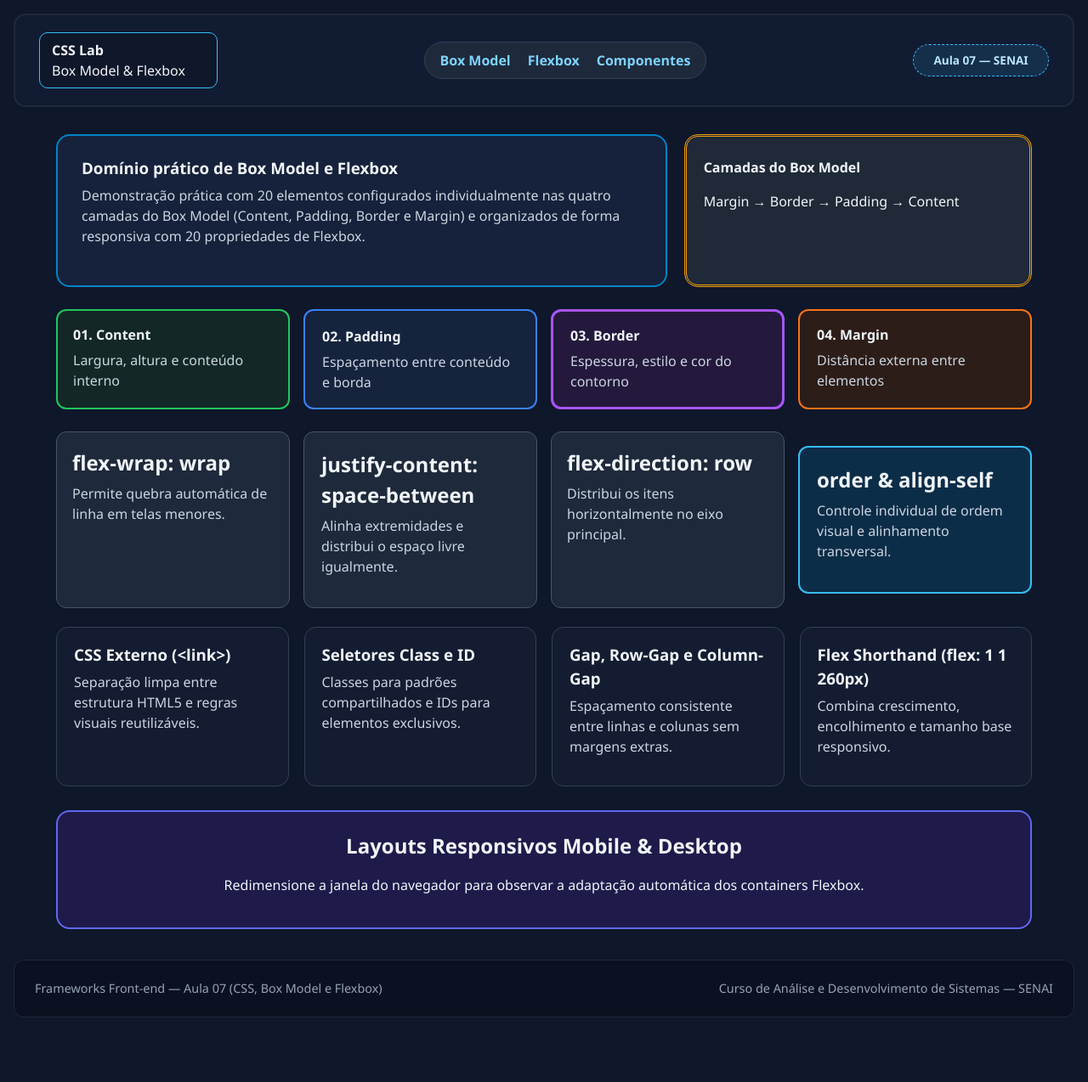
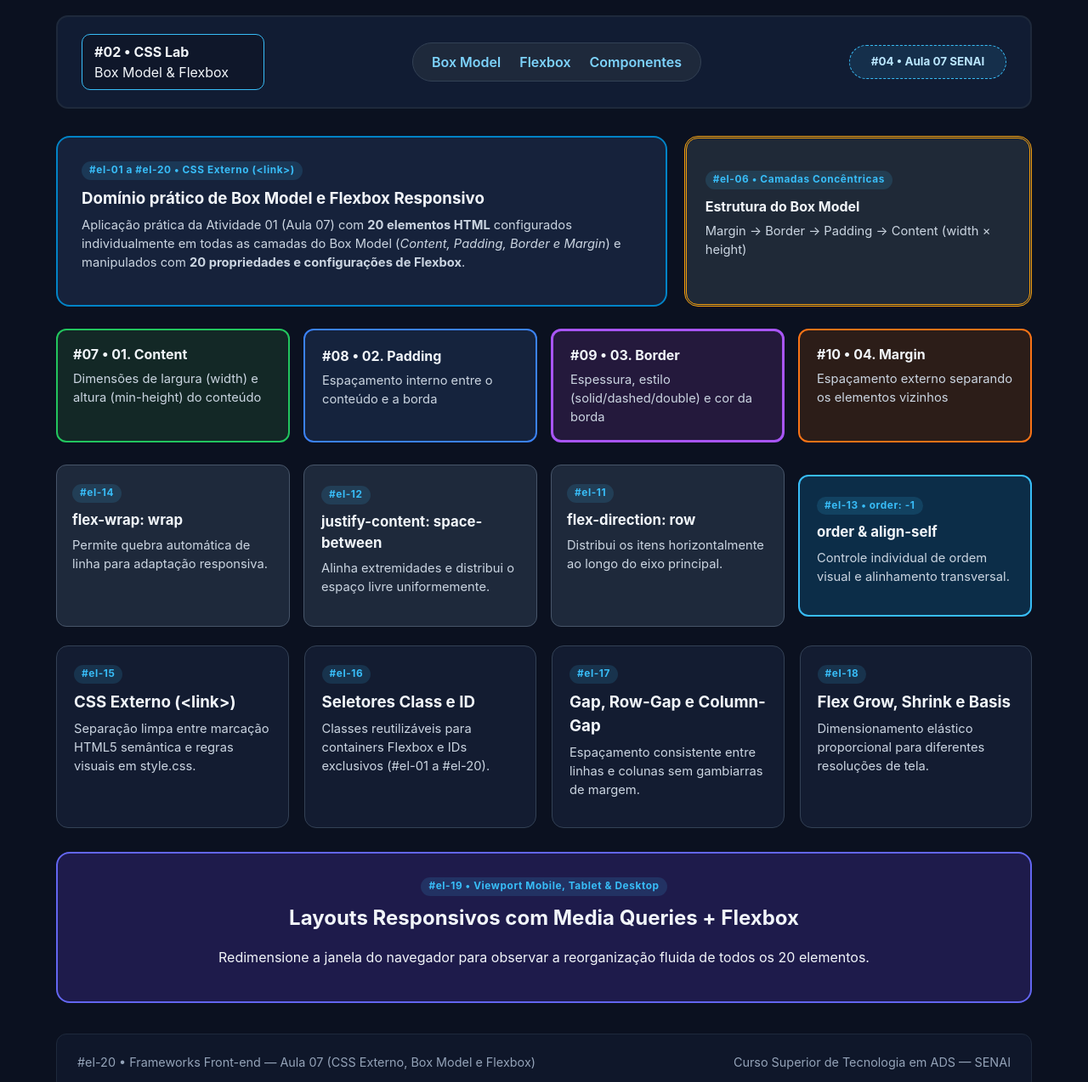
Before and after one commit to Enzootomas/projeto-css-flexbox, a plain HTML site: page index.html in a window 1280 px wide. Shown: the top 1274 px of the page at 85% size. Before the commit the page ends 1222 px from the top, so only its background shows below. Drawn offline with Linux system fonts and the light colour scheme.

Commit message:
feat: explicita dimensoes completas nos 20 elementos Box Model e adiciona captura real

```diff
--- a/index.html
+++ b/index.html
@@ -3,7 +3,7 @@
 <head>
   <meta charset="UTF-8" />
   <meta name="viewport" content="width=device-width, initial-scale=1.0" />
-  <title>CSS Lab — Box Model &amp; Flexbox Responsivo (Aula 07)</title>
+  <title>CSS Lab — Box Model (20 Elementos) &amp; Flexbox Responsivo (Aula 07)</title>
   <link rel="stylesheet" href="style.css" />
 </head>
 <body>
@@ -12,7 +12,7 @@
   <header id="el-01" class="cabecalho-flex">
     <!-- Elemento 02: Marca / Identidade -->
     <div id="el-02" class="marca-box">
-      <strong>CSS Lab</strong>
+      <strong>#02 • CSS Lab</strong>
       <span>Box Model &amp; Flexbox</span>
     </div>
 
@@ -24,7 +24,7 @@
     </nav>
 
     <!-- Elemento 04: Selo da Aula -->
-    <span id="el-04" class="selo-aula">Aula 07 — SENAI</span>
+    <span id="el-04" class="selo-aula">#04 • Aula 07 SENAI</span>
   </header>
 
   <main class="container-principal">
@@ -33,18 +33,21 @@
     <section id="secao-boxmodel" class="hero-flex">
       <!-- Elemento 05: Painel de introdução -->
       <article id="el-05" class="painel-hero">
-        <h1>Domínio prático de Box Model e Flexbox</h1>
+        <span class="tag-el">#el-01 a #el-20 • CSS Externo (&lt;link&gt;)</span>
+        <h1>Domínio prático de Box Model e Flexbox Responsivo</h1>
         <p>
-          Demonstração prática com 20 elementos configurados individualmente nas
-          quatro camadas do Box Model (Content, Padding, Border e Margin) e
-          organizados de forma responsiva com 20 propriedades de Flexbox.
+          Aplicação prática da Atividade 01 (Aula 07) com <strong>20 elementos HTML</strong>
+          configurados individualmente em todas as camadas do Box Model
+          (<em>Content, Padding, Border e Margin</em>) e manipulados com
+          <strong>20 propriedades e configurações de Flexbox</strong>.
         </p>
       </article>
 
       <!-- Elemento 06: Diagrama visual do Box Model -->
       <aside id="el-06" class="diagrama-boxmodel">
-        <strong>Camadas do Box Model</strong>
-        <p>Margin → Border → Padding → Content</p>
+        <span class="tag-el">#el-06 • Camadas Concêntricas</span>
+        <strong>Estrutura do Box Model</strong>
+        <p>Margin → Border → Padding → Content (width &times; height)</p>
       </aside>
     </section>
 
@@ -52,23 +55,23 @@
     <section class="metricas-flex" aria-label="Camadas do Box Model">
       <!-- Elemento 07 -->
       <div id="el-07" class="card-metrica">
-        <strong>01. Content</strong>
-        <span>Largura, altura e conteúdo interno</span>
+        <strong>#07 • 01. Content</strong>
+        <span>Dimensões de largura (width) e altura (min-height) do conteúdo</span>
       </div>
       <!-- Elemento 08 -->
       <div id="el-08" class="card-metrica">
-        <strong>02. Padding</strong>
-        <span>Espaçamento entre conteúdo e borda</span>
+        <strong>#08 • 02. Padding</strong>
+        <span>Espaçamento interno entre o conteúdo e a borda</span>
       </div>
       <!-- Elemento 09 -->
       <div id="el-09" class="card-metrica">
-        <strong>03. Border</strong>
-        <span>Espessura, estilo e cor do contorno</span>
+        <strong>#09 • 03. Border</strong>
+        <span>Espessura, estilo (solid/dashed/double) e cor da borda</span>
       </div>
       <!-- Elemento 10 -->
       <div id="el-10" class="card-metrica">
-        <strong>04. Margin</strong>
-        <span>Distância externa entre elementos</span>
+        <strong>#10 • 04. Margin</strong>
+        <span>Espaçamento externo separando os elementos vizinhos</span>
       </div>
     </section>
 
@@ -76,26 +79,30 @@
     <section id="secao-flexbox" class="galeria-flex">
       <!-- Elemento 11 -->
       <article id="el-11" class="demo-box">
+        <span class="tag-el">#el-11</span>
         <h2>flex-direction: row</h2>
-        <p>Distribui os itens horizontalmente no eixo principal.</p>
+        <p>Distribui os itens horizontalmente ao longo do eixo principal.</p>
       </article>
 
       <!-- Elemento 12 -->
       <article id="el-12" class="demo-box">
+        <span class="tag-el">#el-12</span>
         <h2>justify-content: space-between</h2>
-        <p>Alinha extremidades e distribui o espaço livre igualmente.</p>
+        <p>Alinha extremidades e distribui o espaço livre uniformemente.</p>
       </article>
 
       <!-- Elemento 13 -->
       <article id="el-13" class="demo-box destaque-ordem">
+        <span class="tag-el">#el-13 • order: -1</span>
         <h2>order &amp; align-self</h2>
         <p>Controle individual de ordem visual e alinhamento transversal.</p>
       </article>
 
       <!-- Elemento 14 -->
       <article id="el-14" class="demo-box">
+        <span class="tag-el">#el-14</span>
         <h2>flex-wrap: wrap</h2>
-        <p>Permite quebra automática de linha em telas menores.</p>
+        <p>Permite quebra automática de linha para adaptação responsiva.</p>
       </article>
     </section>
 
@@ -103,26 +110,30 @@
     <section id="secao-cards" class="grade-cartoes-flex">
       <!-- Elemento 15 -->
       <article id="el-15" class="cartao-conceito">
+        <span class="tag-el">#el-15</span>
         <h3>CSS Externo (&lt;link&gt;)</h3>
-        <p>Separação limpa entre estrutura HTML5 e regras visuais reutilizáveis.</p>
+        <p>Separação limpa entre marcação HTML5 semântica e regras visuais em style.css.</p>
       </article>
 
       <!-- Elemento 16 -->
       <article id="el-16" class="cartao-conceito">
+        <span class="tag-el">#el-16</span>
         <h3>Seletores Class e ID</h3>
-        <p>Classes para padrões compartilhados e IDs para elementos exclusivos.</p>
+        <p>Classes reutilizáveis para containers Flexbox e IDs exclusivos (#el-01 a #el-20).</p>
       </article>
 
       <!-- Elemento 17 -->
       <article id="el-17" class="cartao-conceito">
+        <span class="tag-el">#el-17</span>
         <h3>Gap, Row-Gap e Column-Gap</h3>
-        <p>Espaçamento consistente entre linhas e colunas sem margens extras.</p>
+        <p>Espaçamento consistente entre linhas e colunas sem gambiarras de margem.</p>
       </article>
 
       <!-- Elemento 18 -->
       <article id="el-18" class="cartao-conceito">
-        <h3>Flex Shorthand (flex: 1 1 260px)</h3>
-        <p>Combina crescimento, encolhimento e tamanho base responsivo.</p>
+        <span class="tag-el">#el-18</span>
+        <h3>Flex Grow, Shrink e Basis</h3>
+        <p>Dimensionamento elástico proporcional para diferentes resoluções de tela.</p>
       </article>
     </section>
 
@@ -130,8 +141,9 @@
     <section class="cta-flex">
       <!-- Elemento 19 -->
       <div id="el-19" class="cta-texto">
-        <h2>Layouts Responsivos Mobile &amp; Desktop</h2>
-        <p>Redimensione a janela do navegador para observar a adaptação automática dos containers Flexbox.</p>
+        <span class="tag-el">#el-19 • Viewport Mobile, Tablet &amp; Desktop</span>
+        <h2>Layouts Responsivos com Media Queries + Flexbox</h2>
+        <p>Redimensione a janela do navegador para observar a reorganização fluida de todos os 20 elementos.</p>
       </div>
     </section>
 
@@ -139,8 +151,8 @@
 
   <!-- Elemento 20: Rodapé -->
   <footer id="el-20" class="rodape-flex">
-    <span>Frameworks Front-end — Aula 07 (CSS, Box Model e Flexbox)</span>
-    <span>Curso de Análise e Desenvolvimento de Sistemas — SENAI</span>
+    <span>#el-20 • Frameworks Front-end — Aula 07 (CSS Externo, Box Model e Flexbox)</span>
+    <span>Curso Superior de Tecnologia em ADS — SENAI</span>
   </footer>
 
 </body>
--- a/style.css
+++ b/style.css
@@ -9,8 +9,8 @@
 body {
   margin: 0;
   padding: 0;
-  font-family: "Segoe UI", Roboto, Arial, sans-serif;
-  background-color: #0f172a;
+  font-family: "Inter", "Segoe UI", Roboto, Arial, sans-serif;
+  background-color: #0b1120;
   color: #f1f5f9;
   line-height: 1.5;
 }
@@ -22,6 +22,7 @@ a {
 }
 
 a:hover {
+  color: #bae6fd;
   text-decoration: underline;
 }
 
@@ -31,17 +32,29 @@ a:hover {
   padding: 0 16px;
 }
 
+.tag-el {
+  display: inline-block;
+  font-size: 0.74rem;
+  font-weight: 700;
+  letter-spacing: 0.05em;
+  color: #38bdf8;
+  background-color: rgba(56, 189, 248, 0.14);
+  padding: 2px 9px;
+  border-radius: 999px;
+  margin-bottom: 8px;
+}
+
 /* ==========================================================================
    PARTE 1 — 20 PROPRIEDADES E CONFIGURAÇÕES DE FLEXBOX
-   1.  display: flex
-   2.  display: inline-flex
-   3.  flex-direction: row
-   4.  flex-direction: column
-   5.  flex-direction: row-reverse
-   6.  flex-wrap: wrap
-   7.  flex-wrap: nowrap
-   8.  flex-flow: row wrap
-   9.  justify-content: space-between
+   01. display: flex
+   02. display: inline-flex
+   03. flex-direction: row
+   04. flex-direction: column
+   05. flex-direction: row-reverse
+   06. flex-wrap: wrap
+   07. flex-wrap: nowrap
+   08. flex-flow: row wrap
+   09. justify-content: space-between
    10. justify-content: center
    11. justify-content: space-around
    12. justify-content: space-evenly
@@ -51,8 +64,8 @@ a:hover {
    16. align-content: space-between
    17. gap / row-gap / column-gap
    18. flex-grow / flex-shrink / flex-basis (e shorthand flex)
-   19. align-self
-   20. order
+   19. align-self: center
+   20. order: -1
    ========================================================================== */
 
 .cabecalho-flex {
@@ -61,13 +74,14 @@ a:hover {
   flex-wrap: wrap;                    /* [Flex 06] flex-wrap: wrap */
   justify-content: space-between;     /* [Flex 09] justify-content: space-between */
   align-items: center;                /* [Flex 13] align-items: center */
-  gap: 16px;                          /* [Flex 17] gap */
+  gap: 16px;                          /* [Flex 17a] gap */
 }
 
 .marca-box {
   display: inline-flex;               /* [Flex 02] display: inline-flex */
   flex-direction: column;             /* [Flex 04] flex-direction: column */
   align-items: flex-start;            /* [Flex 15] align-items: flex-start */
+  justify-content: center;
 }
 
 .menu-flex {
@@ -75,7 +89,7 @@ a:hover {
   flex-wrap: nowrap;                  /* [Flex 07] flex-wrap: nowrap */
   justify-content: center;            /* [Flex 10] justify-content: center */
   align-items: center;
-  column-gap: 20px;                   /* [Flex 17b] column-gap */
+  column-gap: 22px;                   /* [Flex 17b] column-gap */
 }
 
 .hero-flex {
@@ -84,6 +98,13 @@ a:hover {
   justify-content: space-between;
   align-items: stretch;               /* [Flex 14] align-items: stretch */
   gap: 20px;
+}
+
+.diagrama-boxmodel {
+  display: flex;
+  flex-direction: column;
+  justify-content: center;
+  align-items: flex-start;
 }
 
 .metricas-flex {
@@ -139,24 +160,29 @@ a:hover {
 
 /* ==========================================================================
    PARTE 2 — 20 ELEMENTOS COM TODAS AS PROPRIEDADES DO BOX MODEL
-   (Content: width/min-height, Padding, Border e Margin)
+   Cada elemento (#el-01 a #el-20) define explicitamente:
+   - Content (width + min-height)
+   - Padding
+   - Border
+   - Margin
    ========================================================================== */
 
 /* Elemento 01 */
 #el-01 {
   width: calc(100% - 32px);
-  min-height: 76px;
+  max-width: 1148px;
+  min-height: 78px;
   padding: 16px 24px;
   border: 2px solid #1e293b;
-  margin: 16px auto 24px auto;
+  margin: 18px auto 24px auto;
   background-color: #111c33;
   border-radius: 14px;
 }
 
 /* Elemento 02 */
 #el-02 {
-  width: 210px;
-  min-height: 52px;
+  width: 215px;
+  min-height: 54px;
   padding: 8px 14px;
   border: 1px solid #38bdf8;
   margin: 4px;
@@ -166,9 +192,10 @@ a:hover {
 
 /* Elemento 03 */
 #el-03 {
-  width: auto;
-  min-height: 44px;
-  padding: 8px 18px;
+  width: 340px;
+  max-width: 100%;
+  min-height: 46px;
+  padding: 10px 18px;
   border: 1px solid #334155;
   margin: 4px 8px;
   background-color: #1e293b;
@@ -177,8 +204,8 @@ a:hover {
 
 /* Elemento 04 */
 #el-04 {
-  width: 160px;
-  min-height: 38px;
+  width: 185px;
+  min-height: 40px;
   padding: 8px 12px;
   border: 1px dashed #38bdf8;
   margin: 4px;
@@ -186,7 +213,7 @@ a:hover {
   background-color: rgba(56, 189, 248, 0.12);
   color: #bae6fd;
   border-radius: 999px;
-  font-size: 0.85rem;
+  font-size: 0.84rem;
   font-weight: 700;
 }
 
@@ -194,7 +221,7 @@ a:hover {
 #el-05 {
   flex: 2 1 420px;
   width: 100%;
-  min-height: 180px;
+  min-height: 190px;
   padding: 24px 28px;
   border: 2px solid #0284c7;
   margin: 8px 0 20px 0;
@@ -202,14 +229,22 @@ a:hover {
   border-radius: 16px;
 }
 
-/* Elemento 06 */
+/* Elemento 06 (demonstração também com propriedades longhand do Box Model) */
 #el-06 {
   flex: 1 1 260px;
   width: 100%;
-  min-height: 180px;
-  padding: 24px 20px;
-  border: 3px double #f59e0b;
-  margin: 8px 0 20px 0;
+  min-height: 190px;
+  padding-top: 24px;
+  padding-right: 22px;
+  padding-bottom: 24px;
+  padding-left: 22px;
+  border-width: 3px;
+  border-style: double;
+  border-color: #f59e0b;
+  margin-top: 8px;
+  margin-right: 0;
+  margin-bottom: 20px;
+  margin-left: 0;
   background-color: #1f2937;
   border-radius: 16px;
 }
@@ -218,7 +253,7 @@ a:hover {
 #el-07 {
   flex: 1 1 220px;
   width: 220px;
-  min-height: 105px;
+  min-height: 112px;
   padding: 16px 18px;
   border: 2px solid #22c55e;
   margin: 6px 0 20px 0;
@@ -230,7 +265,7 @@ a:hover {
 #el-08 {
   flex: 1 1 220px;
   width: 220px;
-  min-height: 105px;
+  min-height: 112px;
   padding: 18px 20px;
   border: 2px solid #3b82f6;
   margin: 6px 0 20px 0;
@@ -242,7 +277,7 @@ a:hover {
 #el-09 {
   flex: 1 1 220px;
   width: 220px;
-  min-height: 105px;
+  min-height: 112px;
   padding: 16px 20px;
   border: 3px solid #a855f7;
   margin: 6px 0 20px 0;
@@ -254,7 +289,7 @@ a:hover {
 #el-10 {
   flex: 1 1 220px;
   width: 220px;
-  min-height: 105px;
+  min-height: 112px;
   padding: 16px 20px;
   border: 2px solid #f97316;
   margin: 6px 0 20px 0;
@@ -266,7 +301,7 @@ a:hover {
 #el-11 {
   flex: 1 1 240px;
   width: 240px;
-  min-height: 140px;
+  min-height: 150px;
   padding: 18px;
   border: 1px solid #475569;
   margin: 6px 0 18px 0;
@@ -278,7 +313,7 @@ a:hover {
 #el-12 {
   flex: 1 1 240px;
   width: 240px;
-  min-height: 140px;
+  min-height: 150px;
   padding: 20px;
   border: 1px solid #475569;
   margin: 6px 0 18px 0;
@@ -290,7 +325,7 @@ a:hover {
 #el-13 {
   flex: 1 1 240px;
   width: 240px;
-  min-height: 140px;
+  min-height: 150px;
   padding: 20px;
   border: 2px solid #38bdf8;
   margin: 6px 0 18px 0;
@@ -302,7 +337,7 @@ a:hover {
 #el-14 {
   flex: 1 1 240px;
   width: 240px;
-  min-height: 140px;
+  min-height: 150px;
   padding: 18px;
   border: 1px solid #475569;
   margin: 6px 0 18px 0;
@@ -313,7 +348,7 @@ a:hover {
 /* Elemento 15 */
 #el-15 {
   width: 250px;
-  min-height: 135px;
+  min-height: 145px;
   padding: 18px 20px;
   border: 1px solid #334155;
   margin: 4px 0 18px 0;
@@ -324,7 +359,7 @@ a:hover {
 /* Elemento 16 */
 #el-16 {
   width: 250px;
-  min-height: 135px;
+  min-height: 145px;
   padding: 18px 20px;
   border: 1px solid #334155;
   margin: 4px 0 18px 0;
@@ -335,7 +370,7 @@ a:hover {
 /* Elemento 17 */
 #el-17 {
   width: 250px;
-  min-height: 135px;
+  min-height: 145px;
   padding: 18px 20px;
   border: 1px solid #334155;
   margin: 4px 0 18px 0;
@@ -346,7 +381,7 @@ a:hover {
 /* Elemento 18 */
 #el-18 {
   width: 250px;
-  min-height: 135px;
+  min-height: 145px;
   padding: 18px 20px;
   border: 1px solid #334155;
   margin: 4px 0 18px 0;
@@ -357,8 +392,8 @@ a:hover {
 /* Elemento 19 */
 #el-19 {
   width: 100%;
-  min-height: 110px;
-  padding: 22px 28px;
+  min-height: 125px;
+  padding: 24px 28px;
   border: 2px solid #6366f1;
   margin: 10px 0 28px 0;
   text-align: center;
@@ -369,11 +404,12 @@ a:hover {
 /* Elemento 20 */
 #el-20 {
   width: calc(100% - 32px);
+  max-width: 1148px;
   min-height: 68px;
   padding: 16px 24px;
   border: 1px solid #1e293b;
-  margin: 8px auto 24px auto;
-  background-color: #0b1120;
+  margin: 8px auto 28px auto;
+  background-color: #0f172a;
   color: #94a3b8;
   border-radius: 12px;
   font-size: 0.9rem;
@@ -382,10 +418,12 @@ a:hover {
 .card-metrica span,
 .demo-box p,
 .cartao-conceito p,
-.painel-hero p {
+.painel-hero p,
+.diagrama-boxmodel p {
   display: block;
   margin-top: 6px;
   color: #cbd5e1;
+  font-size: 0.92rem;
 }
 
 .demo-box h2,
@@ -393,6 +431,10 @@ a:hover {
 .painel-hero h1,
 .cta-texto h2 {
   margin: 0;
+}
+
+.demo-box h2 {
+  font-size: 1.05rem;
 }
 
 /* ==========================================================================
@@ -415,6 +457,13 @@ a:hover {
     flex-direction: column;
   }
 
+  #el-11,
+  #el-12,
+  #el-13,
+  #el-14 {
+    width: 100%;
+  }
+
   .rodape-flex {
     flex-direction: column;
     text-align: center;
```
Also changed, not shown: docs/screenshot-css-flexbox.png (added), 2 other files.
